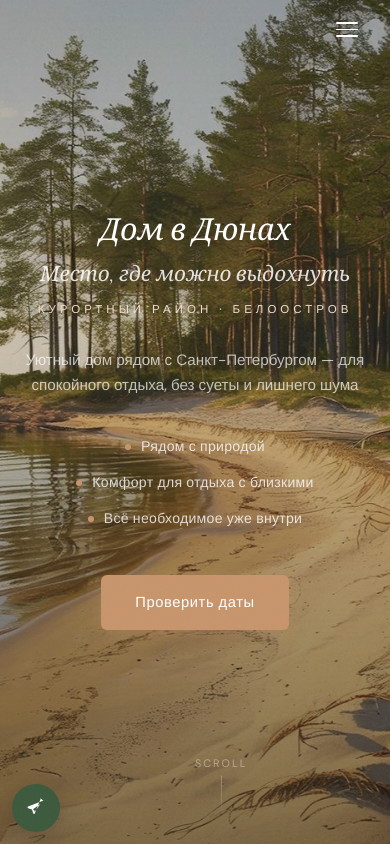
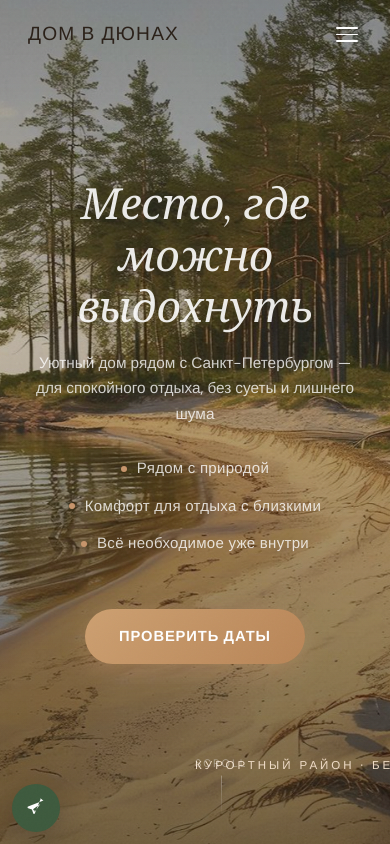
Before and after one commit to natalika88/Arenda, a plain HTML site: page index.html in a window 390 px wide. Shown: the top 844 px of the page. Drawn offline with nearby package versions, Linux system fonts and the light colour scheme.

Commit message:
главная страница

```diff
--- a/index.html
+++ b/index.html
@@ -15,6 +15,7 @@
   <!-- ========== Header ========== -->
   <header class="header" id="header">
     <div class="container">
+      <a href="#hero" class="header-brand">Дом в Дюнах</a>
       <nav>
         <ul class="nav-links" id="navLinks">
           <li><a href="#about-house">О доме</a></li>
@@ -35,9 +36,7 @@
     <div class="hero-bg"></div>
     <div class="hero-overlay"></div>
     <div class="hero-content">
-      <div class="hero-brand">Дом в Дюнах</div>
       <h1 class="hero-title">Место, где можно выдохнуть</h1>
-      <p class="hero-tag">Курортный район · Белоостров</p>
       <p class="hero-subtitle">Уютный дом рядом с Санкт-Петербургом — для спокойного отдыха, без суеты и лишнего шума</p>
       <div class="hero-features">
         <div class="hero-feature">
@@ -57,6 +56,7 @@
         <a href="booking.html" class="btn btn-warm">Проверить даты</a>
       </div>
     </div>
+    <p class="hero-tag hero-tag-bottom">Курортный район · Белоостров</p>
     <div class="hero-scroll">
       <span>Scroll</span>
       <div class="hero-scroll-line"></div>
--- a/styles.css
+++ b/styles.css
@@ -53,7 +53,10 @@ html {
 body {
   font-family: var(--f-body);
   color: var(--c-bark);
-  background: var(--c-cream);
+  background:
+    radial-gradient(1200px 600px at 10% -10%, rgba(200,149,108,.14), transparent 62%),
+    radial-gradient(900px 500px at 90% 8%, rgba(61,90,61,.08), transparent 65%),
+    var(--c-cream);
   line-height: 1.7;
   -webkit-font-smoothing: antialiased;
   overflow-x: hidden;
@@ -120,11 +123,11 @@ img { max-width: 100%; display: block; }
 
 .section-title {
   font-family: var(--f-display);
-  font-size: clamp(2rem, 4.5vw, 3.2rem);
+  font-size: clamp(2.1rem, 4.6vw, 3.35rem);
   font-weight: 500;
   font-style: italic;
-  line-height: 1.15;
-  margin-bottom: 20px;
+  line-height: 1.12;
+  margin-bottom: 24px;
   color: var(--c-bark);
   letter-spacing: -.01em;
 }
@@ -139,10 +142,10 @@ img { max-width: 100%; display: block; }
 }
 
 .section-text {
-  font-size: 1rem;
+  font-size: 1.06rem;
   color: var(--c-bark-soft);
-  max-width: 560px;
-  line-height: 1.8;
+  max-width: 620px;
+  line-height: 1.9;
   letter-spacing: .01em;
 }
 
@@ -173,11 +176,12 @@ img { max-width: 100%; display: block; }
   gap: 8px;
   padding: 15px 34px;
   border: none;
-  border-radius: var(--r-sm);
+  border-radius: 999px;
   font-family: var(--f-body);
   font-size: .92rem;
-  font-weight: 500;
-  letter-spacing: .04em;
+  font-weight: 600;
+  letter-spacing: .06em;
+  text-transform: uppercase;
   cursor: pointer;
   transition: all .4s var(--ease-out);
   text-decoration: none;
@@ -186,14 +190,14 @@ img { max-width: 100%; display: block; }
 }
 
 .btn-primary {
-  background: var(--c-moss);
+  background: linear-gradient(135deg, #446644 0%, #2f4a2f 100%);
   color: #fff;
-  box-shadow: 0 4px 16px rgba(61,90,61,.25);
+  box-shadow: 0 8px 22px rgba(61,90,61,.32);
 }
 .btn-primary:hover {
-  background: var(--c-moss-deep);
+  background: linear-gradient(135deg, #3f603f 0%, #273f27 100%);
   transform: translateY(-3px);
-  box-shadow: 0 8px 28px rgba(61,90,61,.3);
+  box-shadow: 0 12px 30px rgba(61,90,61,.35);
 }
 
 .btn-outline {
@@ -208,14 +212,14 @@ img { max-width: 100%; display: block; }
 }
 
 .btn-warm {
-  background: var(--c-amber);
+  background: linear-gradient(135deg, #cda071 0%, #b88557 100%);
   color: #fff;
-  box-shadow: 0 4px 16px rgba(200,149,108,.3);
+  box-shadow: 0 8px 24px rgba(200,149,108,.35);
 }
 .btn-warm:hover {
-  background: #b8834e;
+  background: linear-gradient(135deg, #c29465 0%, #a97748 100%);
   transform: translateY(-3px);
-  box-shadow: 0 8px 28px rgba(200,149,108,.35);
+  box-shadow: 0 12px 32px rgba(200,149,108,.4);
 }
 
 .btn-ghost {
@@ -243,18 +247,30 @@ img { max-width: 100%; display: block; }
 }
 
 .header.scrolled {
-  background: rgba(246,241,235,.92);
+  background: rgba(250,246,240,.86);
   backdrop-filter: blur(16px) saturate(1.2);
-  box-shadow: 0 1px 0 var(--c-divider);
+  border-bottom: 1px solid rgba(184,148,62,.22);
+  box-shadow: 0 8px 24px rgba(42,32,24,.06);
   padding: 12px 0;
 }
 
 .header .container {
   display: flex;
   align-items: center;
-  justify-content: flex-end;
+  justify-content: space-between;
   gap: 16px;
 }
+
+.header-brand {
+  font-size: 1.64rem;
+  font-weight: 500;
+  letter-spacing: .06em;
+  text-transform: uppercase;
+  color: rgba(255,255,255,.75);
+  transition: color .35s var(--ease-out);
+  white-space: nowrap;
+}
+.header-brand:hover { color: #fff; }
 
 .nav-links {
   display: flex;
@@ -291,6 +307,8 @@ img { max-width: 100%; display: block; }
 
 .header.scrolled .nav-links a { color: var(--c-stone); }
 .header.scrolled .nav-links a:hover { color: var(--c-bark); }
+.header.scrolled .header-brand { color: var(--c-stone); }
+.header.scrolled .header-brand:hover { color: var(--c-bark); }
 
 .nav-toggle {
   display: none;
@@ -338,9 +356,9 @@ img { max-width: 100%; display: block; }
   inset: 0;
   background:
     linear-gradient(180deg,
-      rgba(26,20,14,.35) 0%,
-      rgba(26,20,14,.2) 40%,
-      rgba(26,20,14,.55) 100%
+      rgba(26,20,14,.44) 0%,
+      rgba(26,20,14,.26) 40%,
+      rgba(26,20,14,.6) 100%
     );
 }
 
@@ -350,31 +368,33 @@ img { max-width: 100%; display: block; }
   text-align: center;
   color: #fff;
   padding: 20px;
-  max-width: 700px;
+  max-width: 760px;
 }
 
 .hero-brand {
   font-family: var(--f-display);
-  font-size: clamp(2.4rem, 5.5vw, 3.6rem);
+  font-size: clamp(2.9rem, 6.3vw, 4.6rem);
   font-weight: 500;
   font-style: italic;
   letter-spacing: -.01em;
   line-height: 1.15;
   color: #fff;
-  margin-bottom: 14px;
+  margin-bottom: 18px;
+  text-shadow: 0 10px 30px rgba(0,0,0,.28);
   opacity: 0;
   animation: heroFadeUp .9s var(--ease-out) .3s forwards;
 }
 
 .hero-title {
   font-family: var(--f-display);
-  font-size: clamp(1.6rem, 3.5vw, 2.4rem);
+  font-size: clamp(4.5rem, 9vw, 6.15rem);
   font-weight: 500;
   font-style: italic;
   line-height: 1.2;
-  margin-bottom: 12px;
+  margin-bottom: 16px;
   letter-spacing: -.01em;
-  color: rgba(255,255,255,.85);
+  color: rgba(255,255,255,.9);
+  text-shadow: 0 8px 24px rgba(0,0,0,.22);
   opacity: 0;
   animation: heroFadeUp 1s var(--ease-out) .5s forwards;
 }
@@ -386,18 +406,28 @@ img { max-width: 100%; display: block; }
   text-transform: uppercase;
   letter-spacing: 4px;
   color: var(--c-amber-light);
-  margin-bottom: 28px;
+  margin-bottom: 34px;
   opacity: 0;
   animation: heroFadeUp .9s var(--ease-out) .65s forwards;
 }
 
+.hero-tag-bottom {
+  position: absolute;
+  left: 50%;
+  bottom: 88px;
+  margin-bottom: 0;
+  transform: translateX(-50%);
+  z-index: 2;
+  white-space: nowrap;
+}
+
 .hero-subtitle {
-  font-size: clamp(.95rem, 1.8vw, 1.08rem);
-  color: rgba(255,255,255,.7);
-  margin-bottom: 36px;
-  line-height: 1.7;
+  font-size: clamp(1.02rem, 1.9vw, 1.2rem);
+  color: rgba(255,255,255,.78);
+  margin-bottom: 42px;
+  line-height: 1.85;
   font-weight: 400;
-  max-width: 520px;
+  max-width: 600px;
   margin-inline: auto;
   opacity: 0;
   animation: heroFadeUp .9s var(--ease-out) .8s forwards;
@@ -406,8 +436,8 @@ img { max-width: 100%; display: block; }
 .hero-features {
   display: flex;
   justify-content: center;
-  gap: 36px;
-  margin-bottom: 44px;
+  gap: 24px 36px;
+  margin-bottom: 52px;
   flex-wrap: wrap;
   opacity: 0;
   animation: heroFadeUp .9s var(--ease-out) 1s forwards;
@@ -417,7 +447,7 @@ img { max-width: 100%; display: block; }
   display: flex;
   align-items: center;
   gap: 10px;
-  font-size: .88rem;
+  font-size: .94rem;
   font-weight: 400;
   color: rgba(255,255,255,.8);
   letter-spacing: .02em;
@@ -476,8 +506,20 @@ img { max-width: 100%; display: block; }
   padding: 110px 0;
   position: relative;
 }
+
+#hero,
+#about-house,
+#pricing,
+#area,
+#reviews,
+#faq,
+#cta {
+  scroll-margin-top: 92px;
+}
+
 .section-alt {
-  background: var(--c-linen);
+  background:
+    linear-gradient(180deg, rgba(255,252,248,.62) 0%, rgba(237,230,220,.92) 100%);
 }
 .section-dark {
   background: var(--c-bark);
@@ -488,6 +530,7 @@ img { max-width: 100%; display: block; }
 }
 .section-center .section-text {
   margin-inline: auto;
+  max-width: 670px;
 }
 
 /* ===== Houses grid ===== */
@@ -504,7 +547,7 @@ img { max-width: 100%; display: block; }
   overflow: hidden;
   box-shadow: var(--shadow-soft);
   transition: all .5s var(--ease-out);
-  border: 1px solid rgba(0,0,0,.04);
+  border: 1px solid rgba(184,148,62,.16);
 }
 .house-card:hover {
   transform: translateY(-8px);
@@ -773,7 +816,7 @@ img { max-width: 100%; display: block; }
   box-shadow: var(--shadow-soft);
   text-align: center;
   transition: all .5s var(--ease-out);
-  border: 1px solid rgba(0,0,0,.04);
+  border: 1px solid rgba(184,148,62,.16);
   position: relative;
   overflow: hidden;
 }
@@ -863,7 +906,7 @@ img { max-width: 100%; display: block; }
   box-shadow: var(--shadow-soft);
   text-align: center;
   transition: all .5s var(--ease-out);
-  border: 1px solid rgba(0,0,0,.03);
+  border: 1px solid rgba(184,148,62,.13);
 }
 .area-feature:hover {
   transform: translateY(-5px);
@@ -912,7 +955,7 @@ img { max-width: 100%; display: block; }
   box-shadow: var(--shadow-soft);
   position: relative;
   transition: all .5s var(--ease-out);
-  border: 1px solid rgba(0,0,0,.03);
+  border: 1px solid rgba(184,148,62,.14);
   border-left: 3px solid var(--c-amber);
 }
 .review-card:hover {
@@ -1150,8 +1193,8 @@ img { max-width: 100%; display: block; }
   position: absolute;
   inset: 0;
   background: linear-gradient(135deg,
-    rgba(44,68,44,.72) 0%,
-    rgba(42,32,24,.66) 100%
+    rgba(44,68,44,.76) 0%,
+    rgba(42,32,24,.68) 100%
   );
 }
 
@@ -1162,17 +1205,17 @@ img { max-width: 100%; display: block; }
 
 .cta .section-title {
   color: #fff;
-  max-width: 520px;
+  max-width: 640px;
   margin-inline: auto;
 }
 
 .cta-text {
-  font-size: 1.05rem;
+  font-size: 1.12rem;
   color: rgba(255,255,255,.72);
   margin-bottom: 40px;
-  max-width: 460px;
+  max-width: 560px;
   margin-inline: auto;
-  line-height: 1.7;
+  line-height: 1.82;
 }
 
 .cta-buttons {
@@ -1192,11 +1235,12 @@ img { max-width: 100%; display: block; }
 /* ===== Footer ===== */
 .footer {
   background: var(--c-bark);
-  color: rgba(255,255,255,.45);
+  color: rgba(255,255,255,.52);
   padding: 48px 0;
   text-align: center;
   font-size: .82rem;
   letter-spacing: .02em;
+  border-top: 1px solid rgba(184,148,62,.2);
 }
 
 .footer-logo {
@@ -1304,10 +1348,27 @@ img { max-width: 100%; display: block; }
   .nav-toggle { display: flex; }
 
   .section { padding: 72px 0; }
+  #hero,
+  #about-house,
+  #pricing,
+  #area,
+  #reviews,
+  #faq,
+  #cta {
+    scroll-margin-top: 78px;
+  }
   .hero { min-height: 100svh; }
   .hero-features { gap: 20px; }
-  .hero-brand { font-size: clamp(1.9rem, 7vw, 2.6rem); }
-  .hero-title { font-size: clamp(1.3rem, 4vw, 1.8rem); }
+  .hero-brand { font-size: clamp(2.35rem, 9vw, 3rem); }
+  .hero-title { font-size: clamp(2.7rem, 10vw, 4rem); }
+  .hero-subtitle { font-size: 1rem; line-height: 1.75; max-width: 92%; margin-bottom: 34px; }
+  .hero-tag-bottom { bottom: 76px; }
+  .section-title { font-size: clamp(1.9rem, 6.4vw, 2.4rem); margin-bottom: 18px; }
+  .section-text { font-size: 1rem; line-height: 1.75; }
+  .header-brand {
+    color: var(--c-bark);
+    font-size: 1.2rem;
+  }
 
   .houses-grid { grid-template-columns: 1fr; }
   .pricing-cards { grid-template-columns: 1fr; }
@@ -1339,6 +1400,11 @@ img { max-width: 100%; display: block; }
 @media (max-width: 480px) {
   .area-features { grid-template-columns: 1fr; }
   .hero-features { flex-direction: column; align-items: center; gap: 12px; }
+  .hero-brand { font-size: clamp(2rem, 10vw, 2.5rem); }
+  .hero-title { font-size: clamp(2.2rem, 11vw, 3.2rem); }
+  .hero-subtitle { font-size: .96rem; line-height: 1.68; margin-bottom: 28px; }
+  .hero-tag { letter-spacing: 3px; margin-bottom: 24px; }
+  .hero-tag-bottom { bottom: 68px; margin-bottom: 0; }
   .pricing-info { gap: 28px; }
   .booking-card { padding: 18px; }
   .booking-calendar-wrap iframe { height: 470px; }
```
